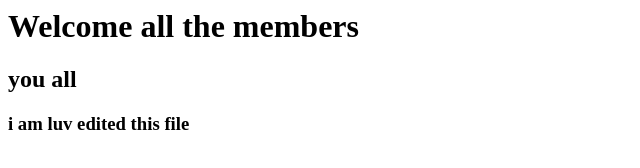
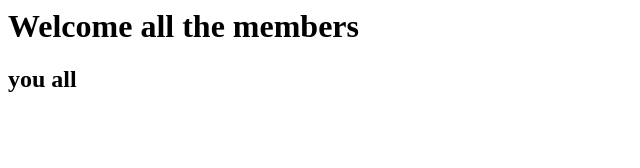
Before and after one commit to luv2000/Docter, a plain HTML site: page index.html in a window 1280 px wide. Shown: the whole page, without its empty margins (0-640 px from the left). Drawn offline with Linux system fonts and the light colour scheme.

Commit message:
Update index.html

```diff
--- a/index.html
+++ b/index.html
@@ -3,7 +3,7 @@
   <body>
     <h1>Welcome all the members</h1>
     <h2>you all </h2>
-    <h3>i am luv edited this file</h3>
+
 
   </body>
 </html>
```
